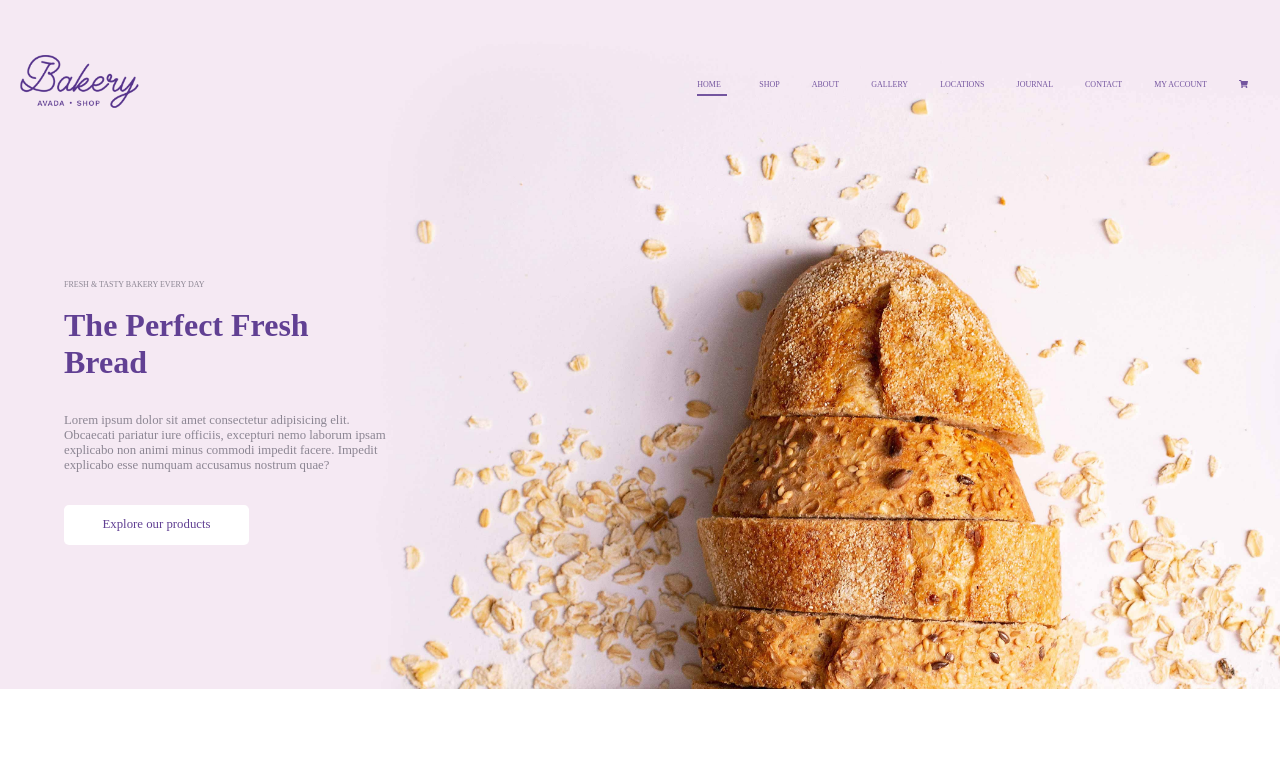
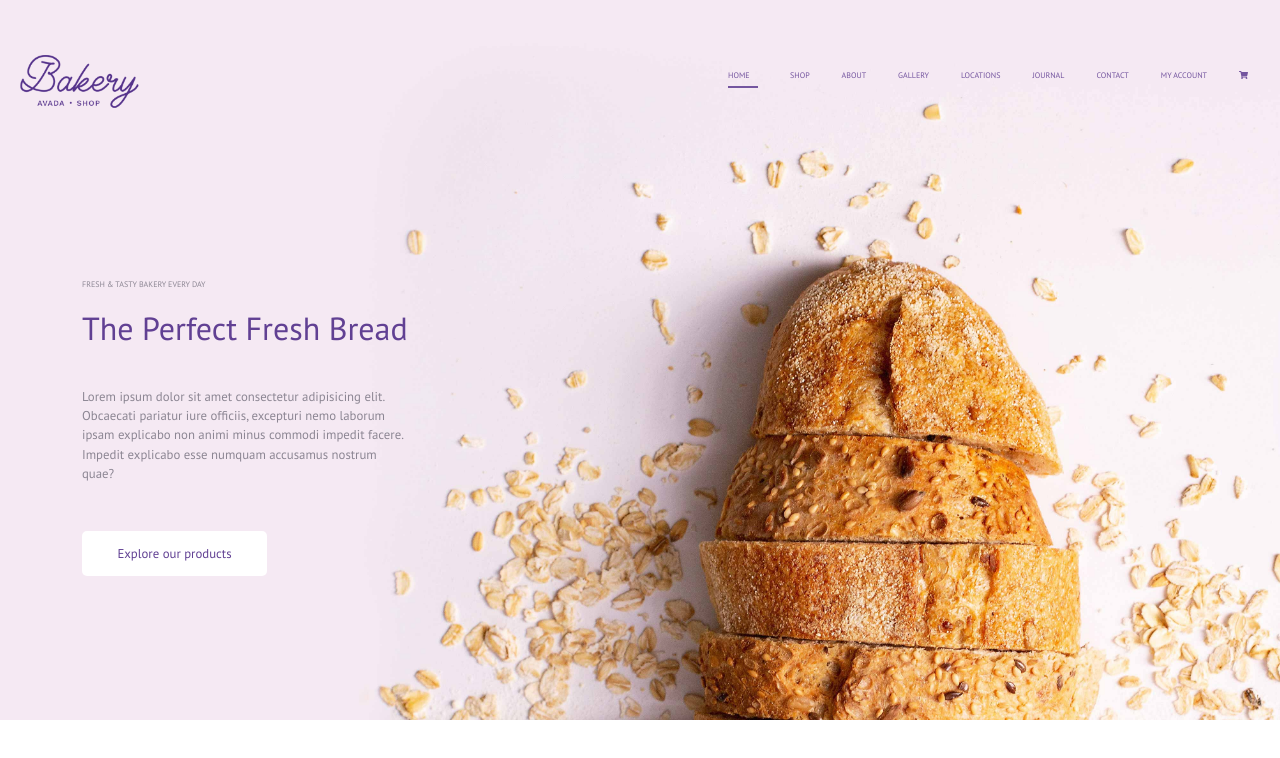
Before and after one commit to DoinaGanceriuc/proj-html-vuejs, a Vue app: page / in a window 1280 px wide. Shown: the top 758 px of the page. Built offline with nearby package versions, Linux system fonts and the light colour scheme.

Commit message:
install bootstrap and font-family

```diff
--- a/package.json
+++ b/package.json
@@ -8,7 +8,9 @@
     "lint": "vue-cli-service lint"
   },
   "dependencies": {
+    "@fontsource/pt-sans": "^4.5.0",
     "@fortawesome/fontawesome-free": "^5.15.4",
+    "bootstrap": "^5.1.3",
     "core-js": "^3.6.5",
     "vue": "^2.6.11"
   },
--- a/src/App.vue
+++ b/src/App.vue
@@ -22,6 +22,7 @@ export default {
 </script>
 
 <style lang="scss">
+@import '../node_modules/bootstrap/scss/bootstrap.scss';
 @import '../node_modules/@fortawesome/fontawesome-free/css/all.css';
 @import './assets/scss/common.scss';
 </style>
--- a/src/assets/scss/common.scss
+++ b/src/assets/scss/common.scss
@@ -3,6 +3,9 @@
   padding: 0;
   box-sizing: border-box;
 }
+body {
+  font-family: "PT Sans";
+}
 .container {
   width: 90%;
   margin: auto;
--- a/src/main.js
+++ b/src/main.js
@@ -1,5 +1,8 @@
 import Vue from 'vue'
 import App from './App.vue'
+import '@fontsource/pt-sans'
+import '@fontsource/pt-sans/400.css'
+import '@fontsource/pt-sans/700.css'
 
 Vue.config.productionTip = false
 
```
Also changed, not shown: 1 other file (tests, documents, lock files or other folders).
